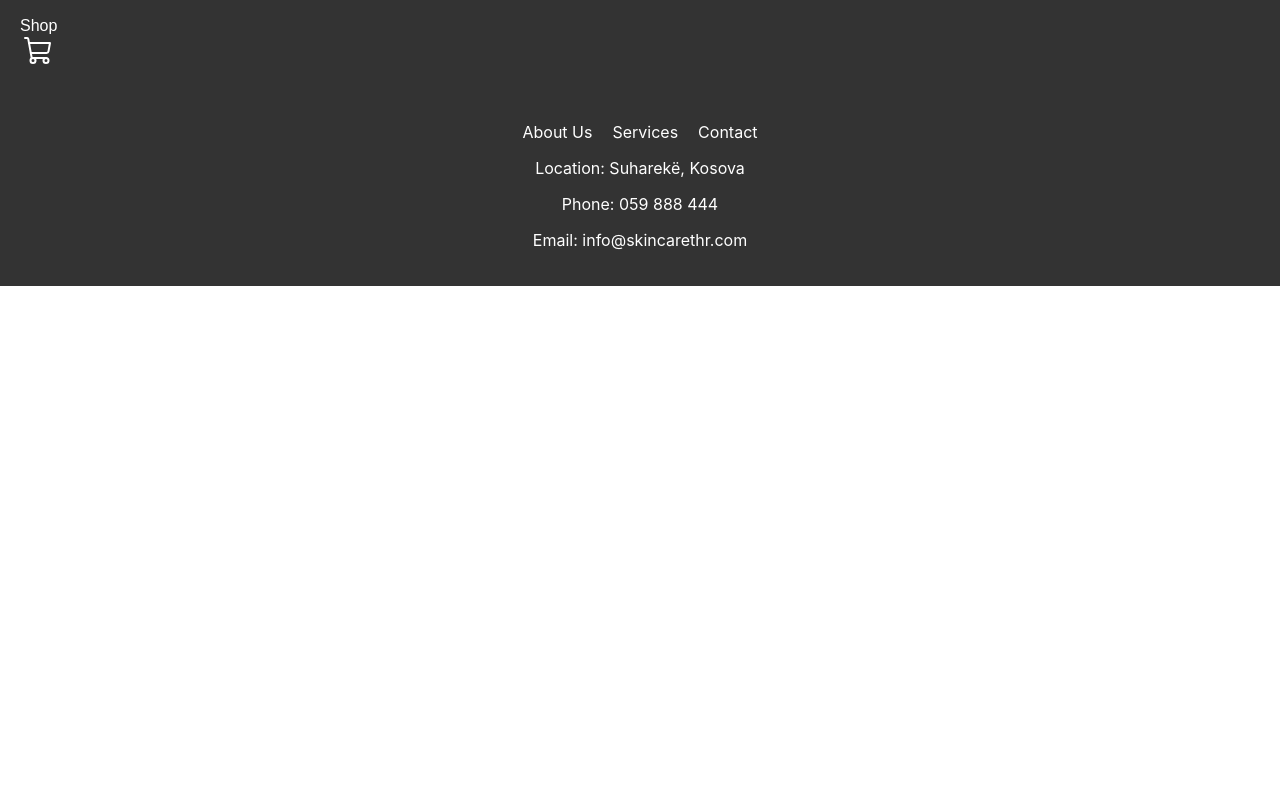
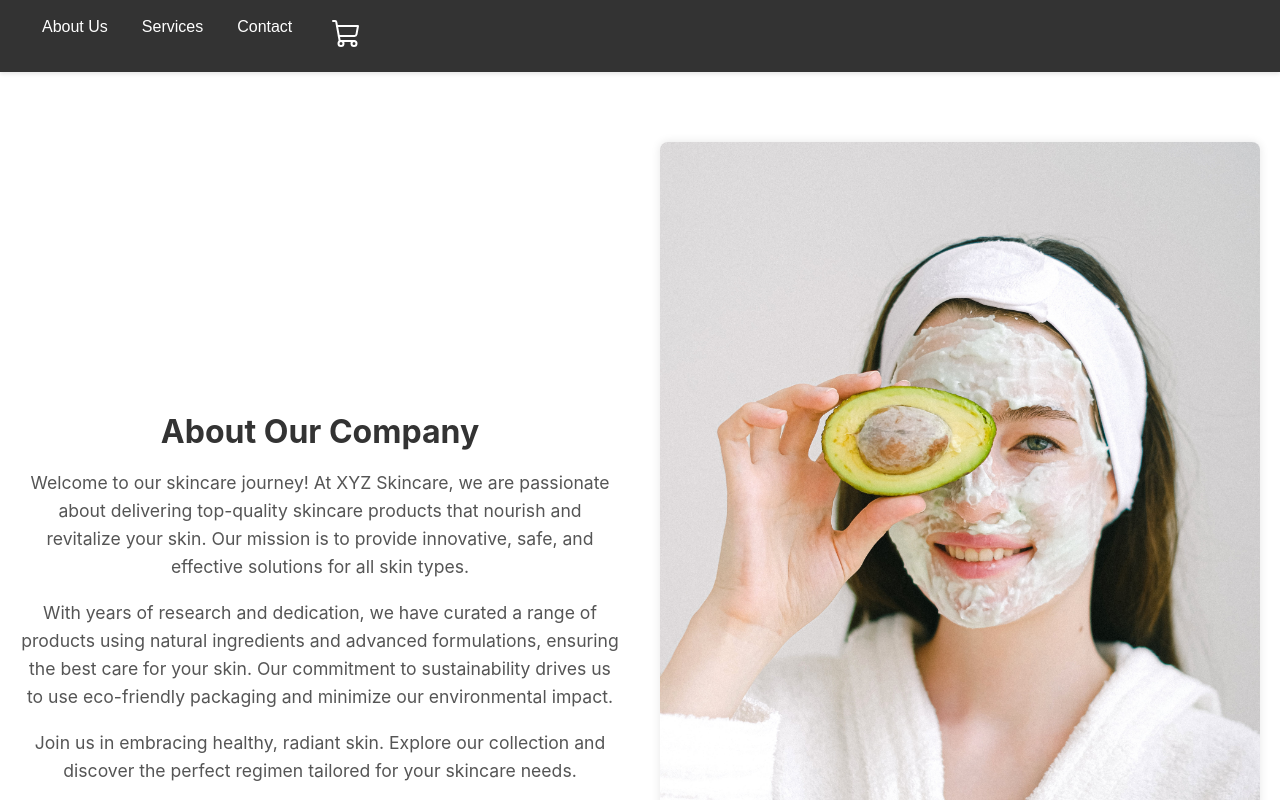
Before and after one commit to Melisako/ecommercewebsite, a React (Create React App) app: page /about in a window 1280 px wide. Shown: the top 800 px of the page. Built offline with nearby package versions, Linux system fonts and the light colour scheme.

Commit message:
pages-added

```diff
--- a/src/App.js
+++ b/src/App.js
@@ -2,11 +2,16 @@ import React from 'react';
 import './App.css';
 import { BrowserRouter as Router, Routes, Route } from 'react-router-dom';
 import { Navbar } from './components/navbar';
+import AboutUs from './pages/aboutus/aboutus';
+import { Contact } from './pages/contact';
 import Footer from './components/footer';
 import { Shop } from './pages/shop/shop';
-import { Contact } from './pages/contact';
+
 import { Cart } from './pages/cart/cart';
 import { ShopContextProvider } from './context/shop-context';
+
+
+
 
 
 function App() {
@@ -16,12 +21,12 @@ function App() {
         <Router>
           <Navbar />
           <Routes>
+          <Route path="/about" element={<AboutUs />} />
             <Route path="/" element={<Shop />} />
             <Route path="/contact" element={<Contact />} />
             <Route path="/cart" element={<Cart />} />
           </Routes>
           <Footer />
-
         </Router>
       </ShopContextProvider>
     </div>
--- a/src/components/footer.jsx
+++ b/src/components/footer.jsx
@@ -1,5 +1,4 @@
 import React from 'react';
-import { Link } from 'react-router-dom';
 
 const footerStyles = {
   backgroundColor: '#333',
@@ -8,32 +7,16 @@ const footerStyles = {
   textAlign: 'center',
 };
 
-const linkStyles = {
-  textDecoration: 'none',
-  color: 'white',
-  margin: '0 10px',
-};
-
 const Footer = () => {
   return (
     <footer style={footerStyles}>
-      <nav>
-        <ul style={{ listStyle: 'none', padding: 0 }}>
-          <li style={{ display: 'inline' }}>
-            <Link to="/about" style={linkStyles}>About Us</Link>
-          </li>
-          <li style={{ display: 'inline' }}>
-            <Link to="/services" style={linkStyles}>Services</Link>
-          </li>
-          <li style={{ display: 'inline' }}>
-            <Link to="/contact" style={linkStyles}>Contact</Link>
-          </li>
-        </ul>
-      </nav>
       <div>
         <p>Location: Suharekë, Kosova</p>
         <p>Phone: 059 888 444</p>
         <p>Email: info@skincarethr.com</p>
+      </div>
+      <div>
+        <p>Additional Information or Links Here</p>
       </div>
     </footer>
   );
--- a/src/components/navbar.css
+++ b/src/components/navbar.css
@@ -1,50 +1,37 @@
-/* Navbar container */
+/* navbar.css */
+
 .navbar {
-  background-color: #333;
-  color: white;
-  padding: 15px 20px;
-  display: flex;
-  justify-content: space-between;
-  align-items: center;
-  box-shadow: 0 2px 4px rgba(0, 0, 0, 0.1); /* Adding a subtle shadow for depth */
+  background-color: #333333; /* Dark grey background color */
+  color: #ffffff; /* White color for text */
+  box-shadow: 0 2px 4px rgba(0, 0, 0, 0.1);
 }
 
-/* Navigation links */
-.nav-links {
-  list-style: none;
-  margin: 0;
-  padding: 0;
+.links {
+  display: flex;
+margin-left: 10px;
+  padding: 10px 20px;
+}
+
+.custom-link {
+  text-decoration: none;
+  color: #ffffff; /* White color for links */
+  padding: 8px 12px; /* Smaller space between links */
+  margin-right: 10px; /* Reduced margin between links */
+  font-family: 'Arial', sans-serif; /* Change the font family as needed */
+}
+
+.custom-link:hover {
+  background-color: #555555; /* Darker grey background on hover */
+  border-radius: 5px;
+}
+
+.custom-cart-link {
+  text-decoration: none;
+  color: #ffffff; /* White color for cart link */
   display: flex;
   align-items: center;
 }
 
-.nav-links li {
-  margin-right: 20px;
+.shopping-cart-icon {
+  margin-left: 5px; /* Adjust the spacing for the cart icon */
 }
-
-.nav-links a {
-  text-decoration: none;
-  color: white;
-  font-weight: bold;
-  transition: color 0.3s ease;
-}
-
-.nav-links a:hover {
-  text-decoration: none;
-  color: #ffd700; /* Change link color on hover */
-}
-
-
-
-
-
-
-
-
-/* Custom Link styles */
-.custom-link {
-  color: white;
-  font-family: Arial, sans-serif;
-  text-decoration: none;
-  /* Add any other desired styles */
-}
--- a/src/components/navbar.jsx
+++ b/src/components/navbar.jsx
@@ -1,20 +1,26 @@
-import React from 'react'
-import {Link} from 'react-router-dom'
-import {ShoppingCart} from 'phosphor-react'
-import './navbar.css'
+// Navbar.jsx
+
+import React from 'react';
+import { Link } from 'react-router-dom';
+import { ShoppingCart } from 'phosphor-react';
+import './navbar.css';
 
 export const Navbar = () => {
   return (
     <div className='navbar'>
-<div className='links'>
-<Link to="/" className="custom-link">Shop</Link>
-<Link to="/cart"></Link>
-<div className="custom-shopping-cart-container">
-  <ShoppingCart size={32} className="shopping-cart-icon"></ShoppingCart>
-</div>
+      <div className='links'>
+
+        <Link to="/about" className="custom-link">About Us</Link>
+        <Link to="/" className="custom-link">Services</Link>
+        <Link to="/contact" className="custom-link">Contact</Link>
 
 
-</div>
+        <Link to="/cart" className="custom-link">
+          <div className="custom-shopping-cart-container">
+            <ShoppingCart size={32} className="shopping-cart-icon" />
+          </div>
+        </Link>
+      </div>
     </div>
-  )
-}
+  );
+};
--- /dev/null
+++ b/src/pages/aboutus/about.css
@@ -0,0 +1,37 @@
+/* about.css */
+
+.about-container {
+    display: flex;
+    justify-content: space-around;
+    align-items: center;
+    margin: 50px auto;
+  }
+
+  .about-content {
+    flex: 1;
+    padding: 20px;
+  }
+
+  h2 {
+    font-size: 2rem;
+    color: #333;
+    margin-bottom: 15px;
+  }
+
+  p {
+    font-size: 1.1rem;
+    line-height: 1.6;
+    color: #555;
+  }
+
+  .image-container {
+    flex: 1;
+    padding: 20px;
+  }
+
+  .company-image {
+    max-width: 100%;
+    height: auto;
+    border-radius: 8px;
+    box-shadow: 0 0 10px rgba(0, 0, 0, 0.1);
+  }
--- /dev/null
+++ b/src/pages/aboutus/aboutus.jsx
@@ -0,0 +1,29 @@
+// AboutUs.jsx
+
+import React from 'react';
+import './about.css';
+import CompanyImage from '../../assets/company-image.jpg';
+
+const AboutUs = () => {
+  return (
+    <div className="about-container">
+      <div className="about-content">
+        <h2>About Our Company</h2>
+        <p>
+          Welcome to our skincare journey! At XYZ Skincare, we are passionate about delivering top-quality skincare products that nourish and revitalize your skin. Our mission is to provide innovative, safe, and effective solutions for all skin types.
+        </p>
+        <p>
+          With years of research and dedication, we have curated a range of products using natural ingredients and advanced formulations, ensuring the best care for your skin. Our commitment to sustainability drives us to use eco-friendly packaging and minimize our environmental impact.
+        </p>
+        <p>
+          Join us in embracing healthy, radiant skin. Explore our collection and discover the perfect regimen tailored for your skincare needs.
+        </p>
+      </div>
+      <div className="image-container">
+        <img src={CompanyImage} alt="Company" className="company-image" />
+      </div>
+    </div>
+  );
+};
+
+export default AboutUs;
```
Also changed, not shown: src/pages/contact/contact.jsx (+109 -25 lines), src/assets/company-image.jpg (added).
